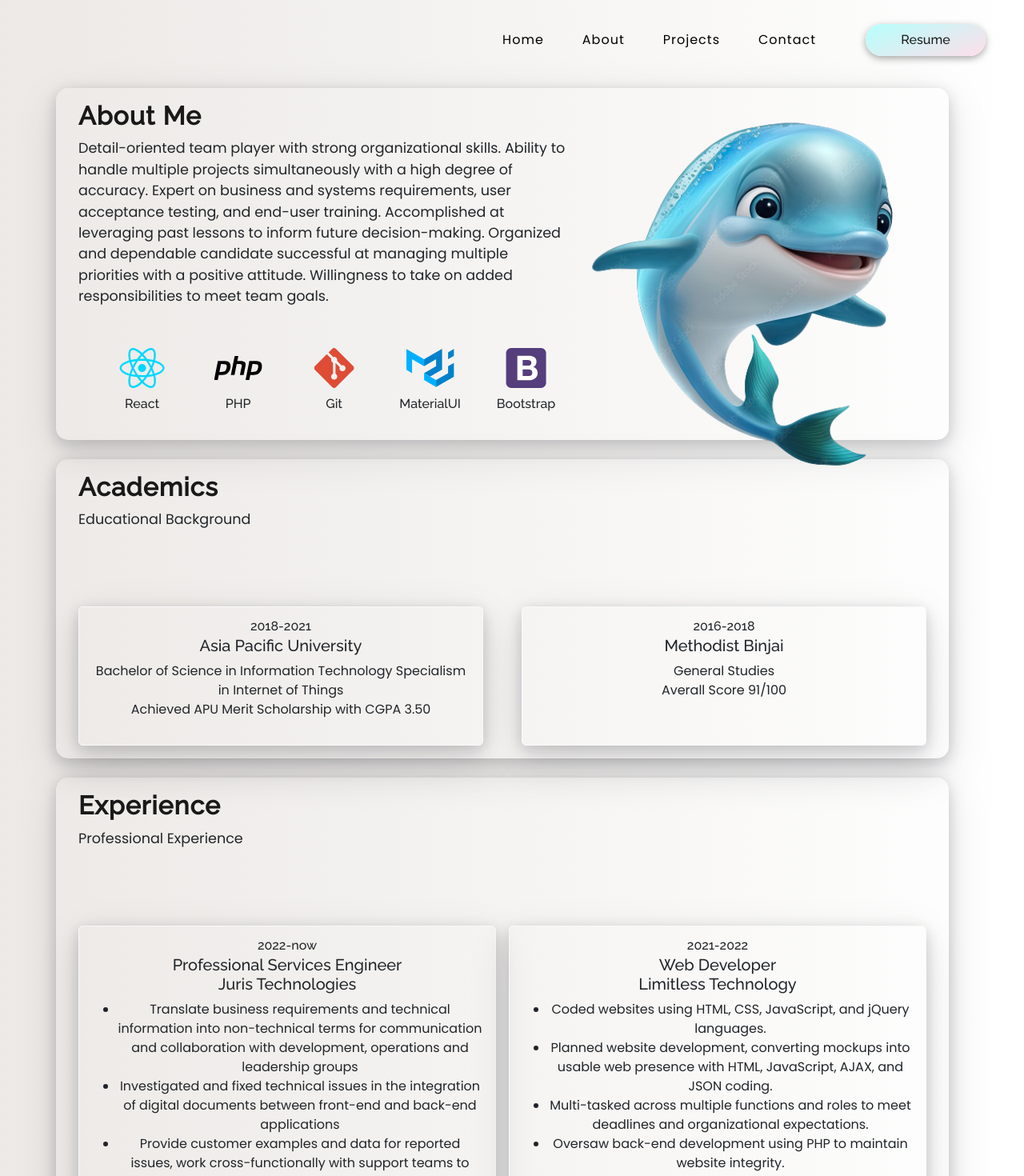
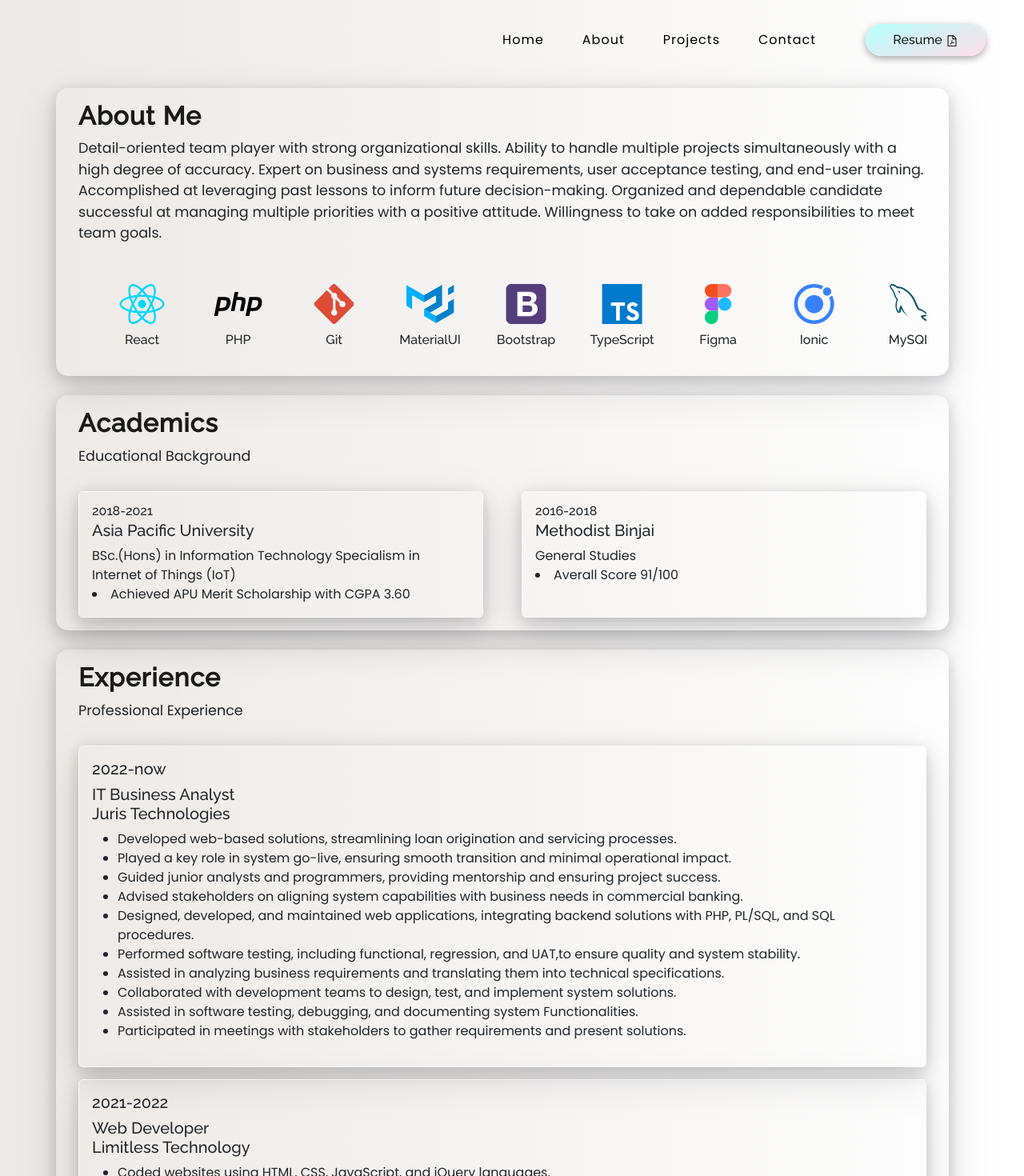
Before and after one commit to Junie88/portfolio_react, a React (Vite) app: page /about in a window 1280 px wide. Shown: the top 1470 px of the page at 80% size. Built offline with nearby package versions, Linux system fonts and the light colour scheme.

Commit message:
Update resume and fix css

```diff
--- a/package.json
+++ b/package.json
@@ -16,6 +16,7 @@
     "@mui/material": "^5.14.8",
     "@types/bootstrap": "^5.2.6",
     "bootstrap": "^5.3.0",
+    "create-react-app": "^5.1.0",
     "framer-motion": "^10.12.22",
     "mdb-react-ui-kit": "^6.2.0",
     "react": "^18.2.0",
--- a/src/components/Aboutpage.jsx
+++ b/src/components/Aboutpage.jsx
@@ -20,7 +20,7 @@ function Aboutpage() {
       <div className="aboutpagebackground">
         <Container>
           <Row className="textbackground">
-            <Col md={7}>
+            <Col>
               <h3 className="aboutmetext">
                 About <span>Me</span>
               </h3>
@@ -58,24 +58,21 @@ function Aboutpage() {
                 </div>
               </div>
             </Col>
-            <Col md={5}>
-              <div className="webimage"></div>
-            </Col>
           </Row>
           <br />
           <Row className="textbackground">
             <Col md={12}>
               <h3 className="aboutmetext">Academics</h3>
               <p className="aboutdetails">Educational Background</p>
-              <MDBRow className="row-cols-1 row-cols-md-2 g-5" style={{textAlign:'center'}}>
+              <MDBRow className="row-cols-1 row-cols-md-2 g-5" style={{textAlign:'left'}}>
                 <MDBCol>
                 <MDBCard className='card-details border-light' style={{ backgroundColor: 'transparent'}}>
                     <MDBCardBody>
                     <MDBCardSubTitle>2018-2021</MDBCardSubTitle>
                       <MDBCardTitle>Asia Pacific University</MDBCardTitle>
                       <MDBCardText>
-                      Bachelor of Science in Information Technology Specialism in Internet of Things
-                      <p>Achieved APU Merit Scholarship with CGPA 3.50</p>
+                      BSc.(Hons) in Information Technology Specialism in Internet of Things (IoT)
+                      <li>Achieved APU Merit Scholarship with CGPA 3.60</li>
                       </MDBCardText>
                     </MDBCardBody>
                   </MDBCard>
@@ -87,7 +84,7 @@ function Aboutpage() {
                       <MDBCardTitle>Methodist Binjai</MDBCardTitle>
                       <MDBCardText>
                       General Studies
-                      <p>Averall Score 91/100</p>
+                      <li>Averall Score 91/100</li>
                       <br/>
                       </MDBCardText>
                     </MDBCardBody>
@@ -103,28 +100,35 @@ function Aboutpage() {
             <Col md={12}>
               <h3 className="aboutmetext">Experience</h3>
               <p className="aboutdetails">Professional Experience</p>
-              <MDBRow className="row-cols-1 row-cols-md-2 g-3" style={{textAlign:'center'}}>
+              <MDBRow className="row-cols-1 row-cols-md-1 g-5">
                 <MDBCol>
                   <MDBCard className='card-details border-light' style={{ backgroundColor: 'transparent'}}>
                     <MDBCardBody>
-                    <MDBCardSubTitle>2022-now</MDBCardSubTitle>
-                      <MDBCardTitle>Professional Services Engineer <br/> Juris Technologies</MDBCardTitle>
+                    <MDBCardTitle>2022-now</MDBCardTitle>
+                      <MDBCardTitle>IT Business Analyst <br/> Juris Technologies</MDBCardTitle>
                       <MDBCardText>
                       <ul>
-                        <li>Translate business requirements and technical information into non-technical terms for communication and collaboration with development, operations and leadership groups</li>
-                        <li>Investigated and fixed technical issues in the integration of digital documents between front-end and back-end applications</li>
-                        <li>Provide customer examples and data for reported issues, work cross-functionally with support teams to establish workarounds for issues requiring funding for permanent resolution, and conduct tests on development fixes to ensure changes are working as expected.</li>
-                        <li>Provide customer examples and data for reported issues, work cross-functionally with support teams to establish workarounds for issues requiring funding for permanent resolution, and conduct tests on development fixes to ensure changes are working as expected.</li>
+                      <li>Developed web-based solutions, streamlining loan origination and servicing processes.</li>
+                      <li>Played a key role in system go-live, ensuring smooth transition and minimal operational impact.</li>
+                      <li>Guided junior analysts and programmers, providing mentorship and ensuring project success.</li>
+                      <li>Advised stakeholders on aligning system capabilities with business needs in commercial banking.</li>
+                      <li>Designed, developed, and maintained web applications, integrating backend solutions with PHP, PL/SQL, and SQL procedures.</li>
+                      <li>Performed software testing, including functional, regression, and UAT,to ensure quality and system stability.</li>
+                      <li>Assisted in analyzing business requirements and translating them into technical specifications.</li>
+                      <li>Collaborated with development teams to design, test, and implement system solutions.</li>
+                      <li>Assisted in software testing, debugging, and documenting system Functionalities.</li>
+                      <li>Participated in meetings with stakeholders to gather requirements and present solutions.</li>
                       </ul>
-                      <br/><br/><br/><br/>
                       </MDBCardText>
                     </MDBCardBody>
                   </MDBCard>
                 </MDBCol>
-                <MDBCol>
+              </MDBRow>
+              <MDBRow className="row-cols-1 row-cols-md-1 g-5">
+              <MDBCol>
                 <MDBCard className='card-details border-light' style={{ backgroundColor: 'transparent'}}>
                 <MDBCardBody>
-                    <MDBCardSubTitle>2021-2022</MDBCardSubTitle>
+                    <MDBCardTitle>2021-2022</MDBCardTitle>
                       <MDBCardTitle> Web Developer <br/> Limitless Technology </MDBCardTitle>
                       <MDBCardText>
                       <ul>
@@ -145,11 +149,11 @@ function Aboutpage() {
                   </MDBCard>
                 </MDBCol>
               </MDBRow>
-              <MDBRow className="row-cols-1 row-cols-md-1" style={{textAlign:'center'}}>
+              <MDBRow className="row-cols-1 row-cols-md-1 g-5">
               <MDBCol>
-              <MDBCard className='card-details border-light' style={{ backgroundColor: 'transparent'}}>
-                    <MDBCardBody>
-                    <MDBCardSubTitle>July 2020 - October 2020</MDBCardSubTitle>
+                <MDBCard className='card-details border-light' style={{ backgroundColor: 'transparent'}}>
+                  <MDBCardBody>
+                    <MDBCardTitle>July 2020 - October 2020</MDBCardTitle>
                       <MDBCardTitle>Software Developer (Internship) <br/> QubeApps Solution Sdn Bhd</MDBCardTitle>
                       <MDBCardText>
                       <ul>
--- a/src/components/Header.jsx
+++ b/src/components/Header.jsx
@@ -4,7 +4,7 @@ import Nav from "react-bootstrap/Nav";
 import Navbar from "react-bootstrap/Navbar";
 import { Link, NavLink } from "react-router-dom";
 import "../pages/style.css";
-
+import { AiOutlineFilePdf } from "react-icons/ai";
 
 function Header() {
   const [expand, updateExpanded] = useState(false);
@@ -82,12 +82,12 @@ function Header() {
           <Button
             onClick={() => {
               window.open(
-                "https://drive.google.com/file/d/1Y31m7ETajqcCH_7exudFodXDRXYCAYt-/view?usp=drive_link"
+                "https://drive.google.com/file/d/17dgdibwZumirGtBTCYOWsbD5duJybdja/view?usp=sharing"
               );
             }}
             className="resumebtn"
           >
-            <span>Resume</span>
+            <span>Resume <AiOutlineFilePdf /></span>
           </Button>
         </Nav>
       </Navbar.Collapse>
--- a/src/components/Projectcard.jsx
+++ b/src/components/Projectcard.jsx
@@ -8,13 +8,12 @@ function ProjectCard(props) {
     <Card className="project-card-view">
       <Card.Img variant="top" src={props.imgPath} alt="card-img" />
       <Card.Body>
-        <Card.Title>{props.title}</Card.Title>
+        <Card.Title>{props.title} <Button className="viewbtn" variant="primary" onClick={props.ghLink}>
+          View
+        </Button></Card.Title>
         <Card.Text style={{ textAlign: "justify" }}>
           {props.description}
         </Card.Text>
-        <Button className="viewbtn" variant="primary" onClick={props.ghLink}>
-          View
-        </Button>
       </Card.Body>
     </Card>
   );
--- a/src/components/Projectlist.jsx
+++ b/src/components/Projectlist.jsx
@@ -48,7 +48,7 @@ function Projectlist() {
     <div className="projectbackground">
       <Container fluid className="project-section">
         <Container>
-          <Row style={{ justifyContent: "center", paddingBottom: "10px" }}>
+          <Row className="row-project" style={{ justifyContent: "center", paddingBottom: "10px" }}>
             <Col md={4} className="project-card">
               <ProjectCard
                 imgPath={servicerecovery}
--- a/src/pages/style.css
+++ b/src/pages/style.css
@@ -135,8 +135,11 @@
   background: -webkit-linear-gradient(to left, #FFFFFF, #ECE9E6);  /* Chrome 10-25, Safari 5.1-6 */
   background: linear-gradient(to left, #FFFFFF, #ECE9E6); /* W3C, IE 10+/ Edge, Firefox 16+, Chrome 26+, Opera 12+, Safari 7+ */
 }
-.row {
-  padding-top: 80px;
+.row{
+  padding-top: 15px;
+}
+.row-project {
+  padding-top: 90px;
 }
 
 .wave {
@@ -276,7 +279,6 @@
 }
 .card-details{
   background-color: transparent;
-  border-radius: 15px;
   box-shadow: rgba(17, 17, 26, 0.1) 0px 4px 16px,
     rgba(17, 17, 26, 0.1) 0px 8px 24px, rgba(17, 17, 26, 0.1) 0px 16px 56px !important;
 }
@@ -387,7 +389,9 @@
   padding: 20px !important;
   opacity: 0.8 !important;
   border-radius: 10px !important;
-  /* height: 50%; */
+  width: 100%;
+  height: 250px;
+  object-fit: cover;
 }
 .viewbtn {
   display: flex !important;
@@ -396,6 +400,7 @@
   font-size: 18px !important;
   letter-spacing: 1px;
   font-family: 'Poppins' !important;
+  color:#191919;
 }
 
 .btn-primary {
@@ -406,8 +411,8 @@
 
 .btn-primary:hover {
   color: #e8e8e8 !important;
-  background-color: transparent !important;
-  border-color: #e8e8e8 !important;
+  background-color: blue !important;
+  border-color: blue !important;
 }
 .btn:focus {
   outline: none !important;
```
Also changed, not shown: 1 other file (tests, documents, lock files or other folders).
